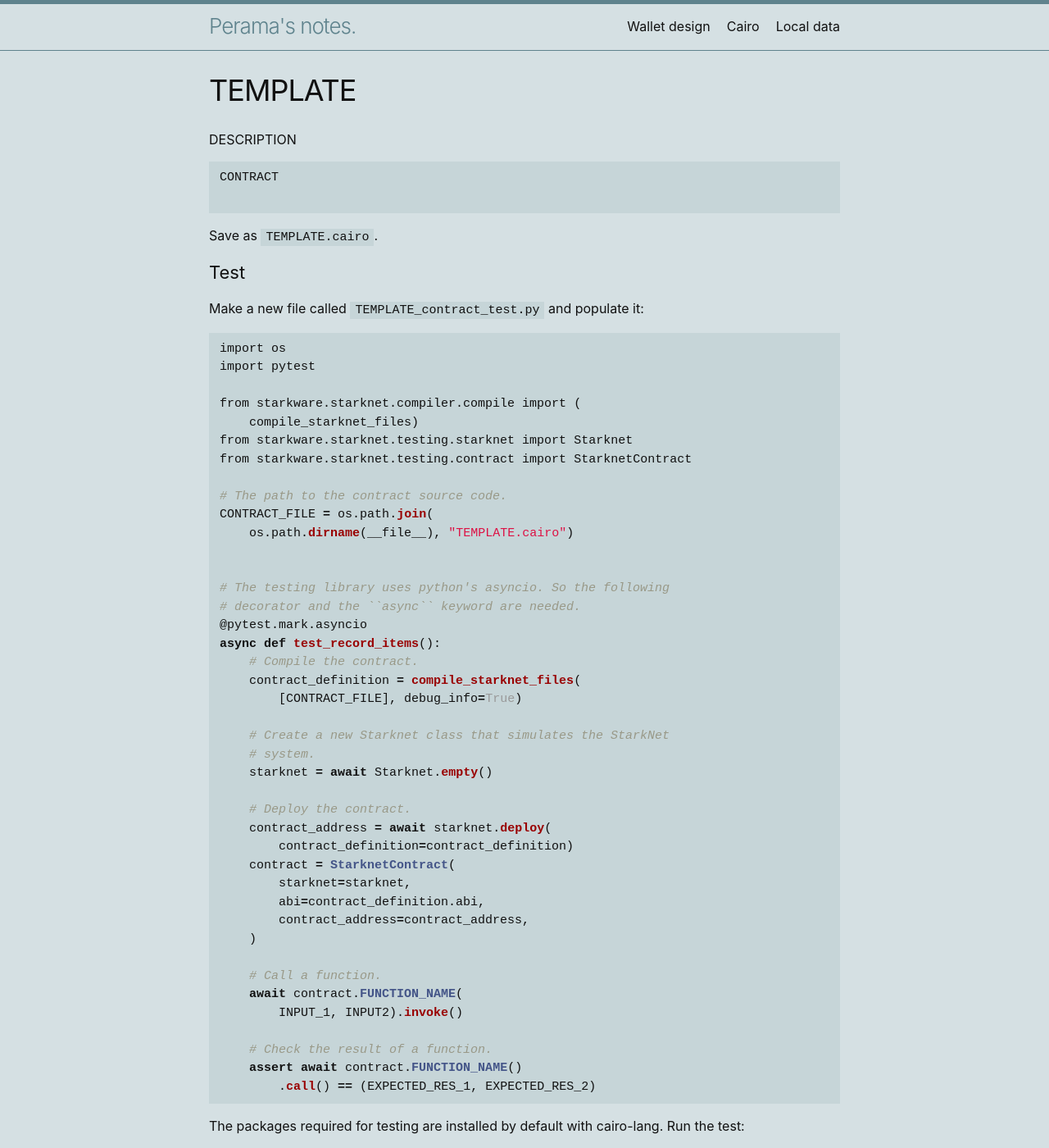
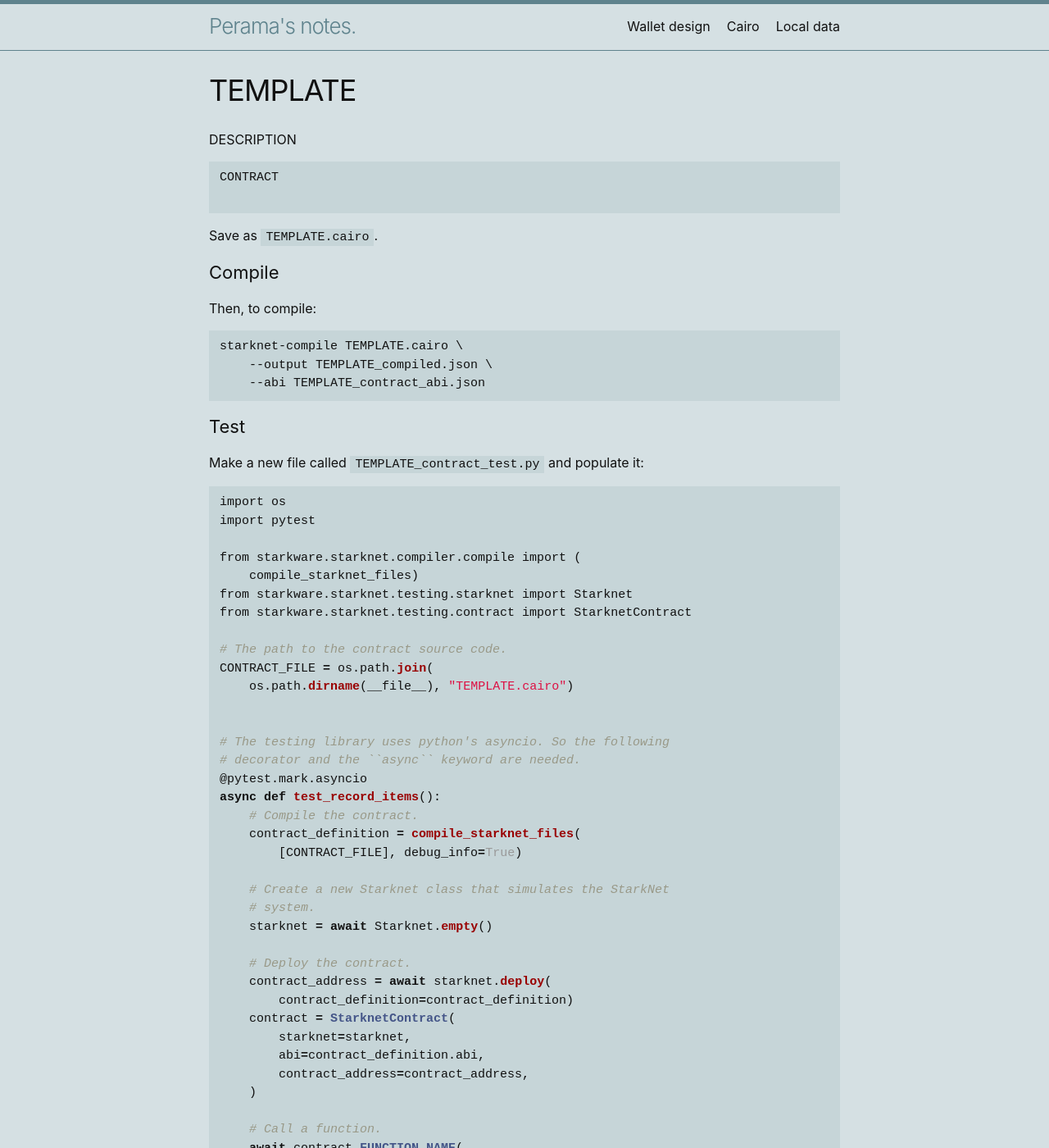
Before and after one commit to perama-v/perama-v.github.io, a Jekyll site: the page built from docs/cairo/examples/TEMPLATE.md, in a window 1280 px wide and 1400 px high. Shown: the whole window at 82% size. Built offline with Jekyll 4.4.1, drawn with Linux system fonts in a browser that asks for light colours; some of the changed text lies outside the part shown.

Commit message:
Update template for test after compile

````diff
--- a/docs/cairo/examples/TEMPLATE.md
+++ b/docs/cairo/examples/TEMPLATE.md
@@ -13,6 +13,16 @@ CONTRACT
 
 ```
 Save as `TEMPLATE.cairo`.
+
+
+### Compile
+
+Then, to compile:
+```
+starknet-compile TEMPLATE.cairo \
+    --output TEMPLATE_compiled.json \
+    --abi TEMPLATE_contract_abi.json
+```
 
 ### Test
 
@@ -72,15 +82,6 @@ Check that the tests passed:
 === 1 passed, 1 warning in xx.xxs ===
 ```
 
-
-### Compile
-
-Then, to compile:
-```
-starknet-compile TEMPLATE.cairo \
-    --output TEMPLATE_compiled.json \
-    --abi TEMPLATE_contract_abi.json
-```
 ### Deploy
 
 Then, to deploy:
````
